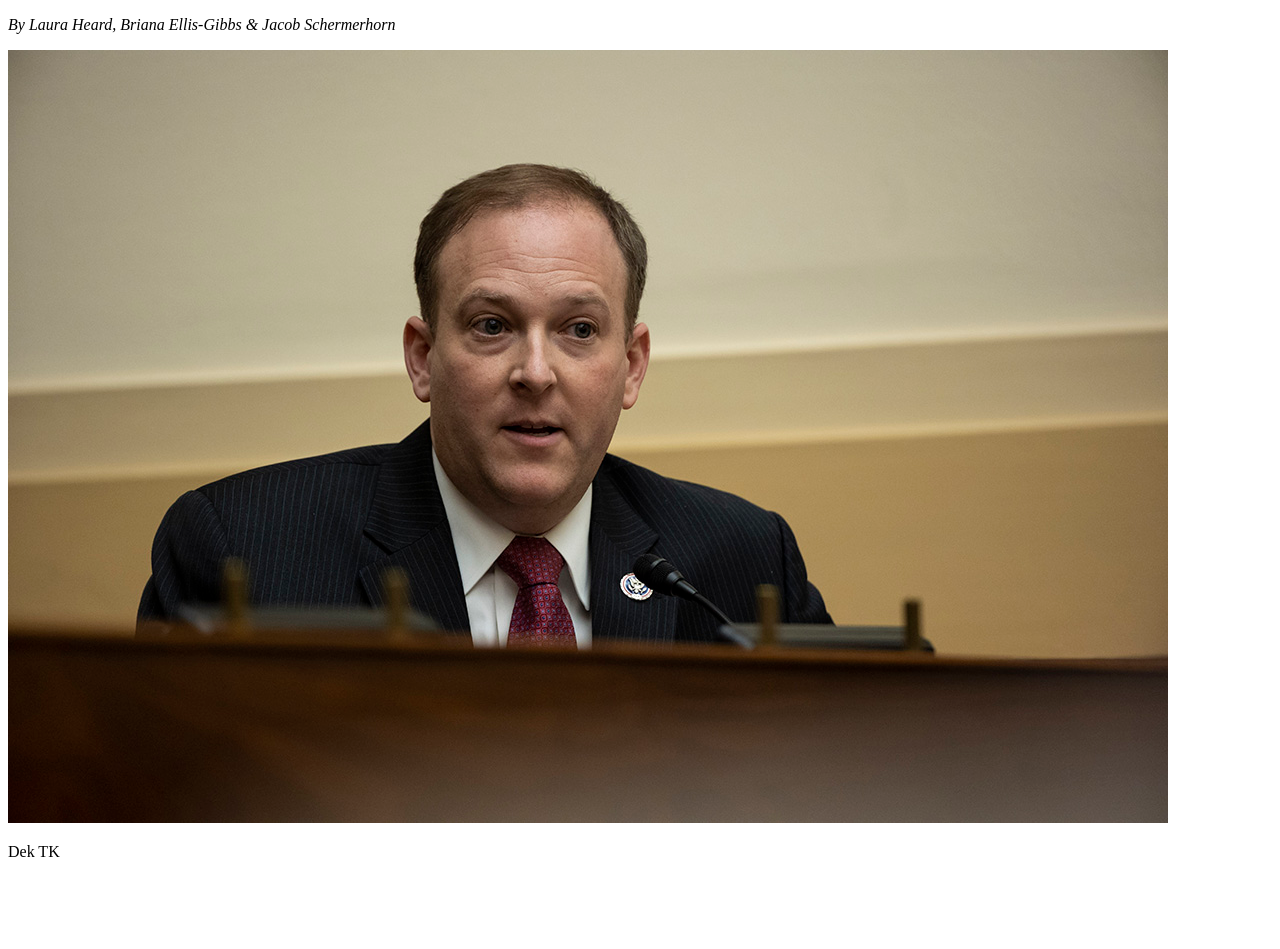
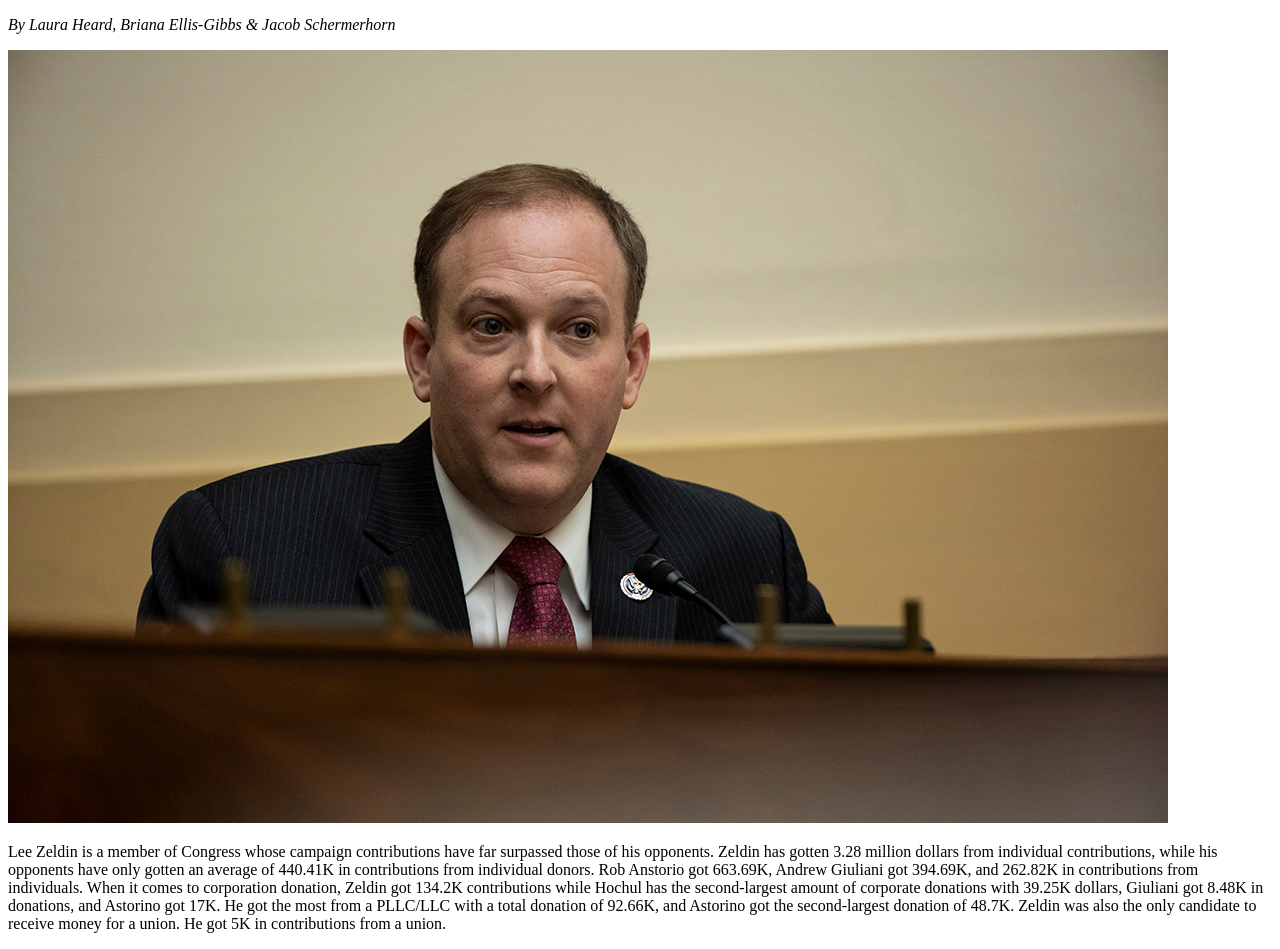
Before and after one commit to data-fall-2021/class-issue, a plain HTML site: page politics.html in a window 1280 px wide. Shown: the part 118-1067 px from the top of the page. Before the commit the page ends 995 px from the top, so only its background shows below. Drawn offline with Linux system fonts and the light colour scheme.

Commit message:
copy
added copy

```diff
--- a/politics.html
+++ b/politics.html
@@ -17,6 +17,6 @@
           <a href="index.html">
             <img src="images/leezeldin1-getty.jpg" alt="Lee Zeldin, the Republican frontrunner for the 2022 governor's race.">
           </a>
-          <p class="homepage-article-dek">Dek TK</p>
+          <p class="homepage-article-dek"> Lee Zeldin is a member of Congress whose campaign contributions have far surpassed those of his opponents. Zeldin has gotten 3.28 million dollars from individual contributions, while his opponents have only gotten an average of 440.41K in contributions from individual donors. Rob Anstorio got 663.69K, Andrew Giuliani got 394.69K, and 262.82K in contributions from individuals. When it comes to corporation donation, Zeldin got 134.2K contributions while Hochul has the second-largest amount of corporate donations with 39.25K dollars, Giuliani got 8.48K in donations, and Astorino got 17K. He got the most from a PLLC/LLC with a total donation of 92.66K, and Astorino got the second-largest donation of 48.7K. Zeldin was also the only candidate to receive money for a union. He got 5K in contributions from a union. </p>
         </div>
   </body>
```
